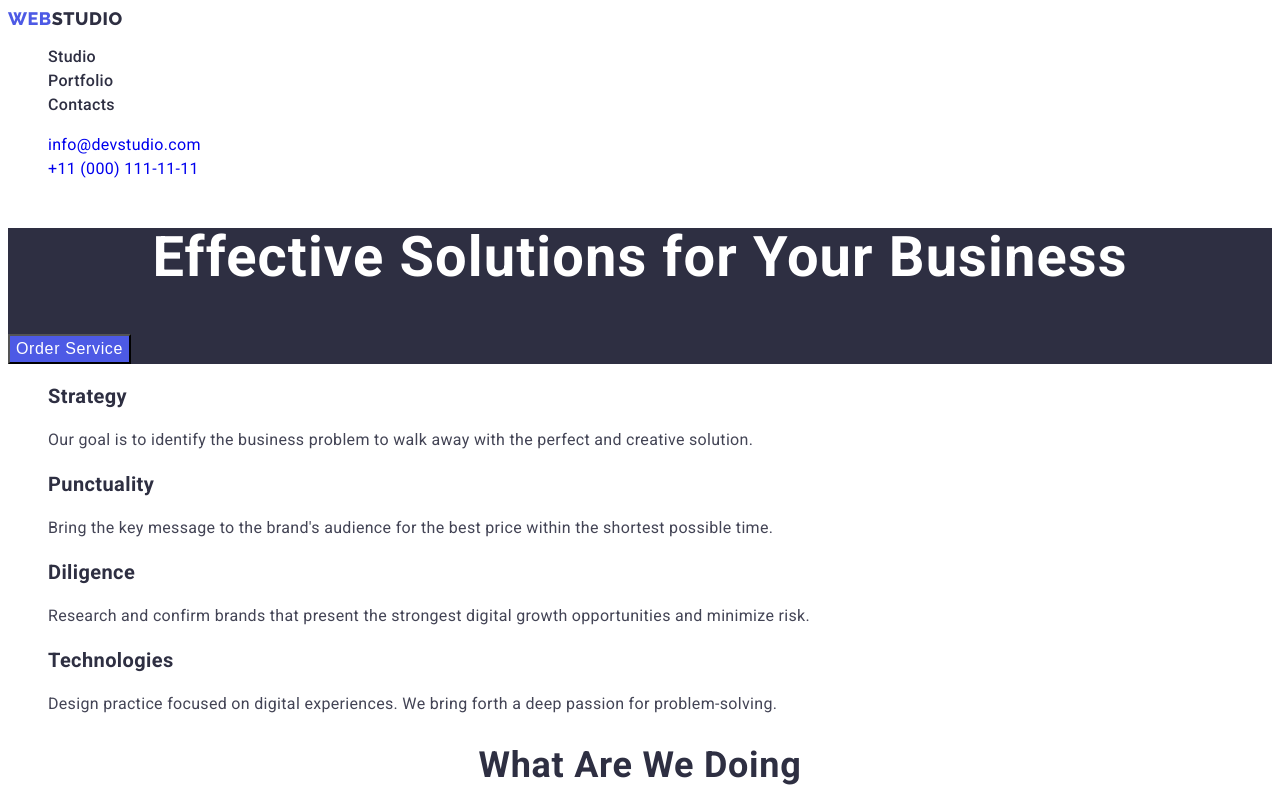
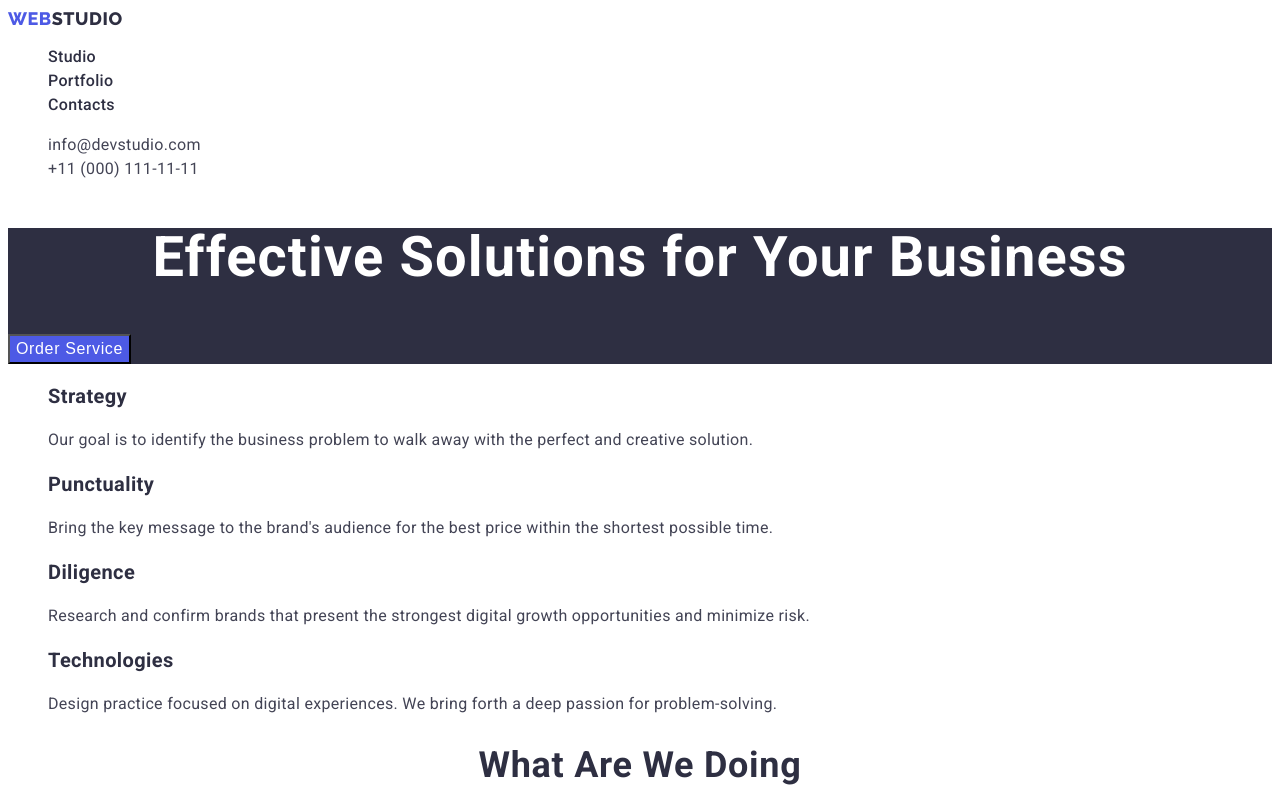
Before and after one commit to VV1010UA/goit-markup-hw-04, a plain HTML site: page index.html in a window 1280 px wide. Shown: the top 800 px of the page. Drawn offline with Linux system fonts and the light colour scheme.

Commit message:
header fix

```diff
--- a/css/styles.css
+++ b/css/styles.css
@@ -2,7 +2,7 @@ body {
   font-family: "Roboto", sans-serif;
   font-weight: 500;
   color: #434455;
-  background-color: ffffff;
+  background-color: #ffffff;
 }
 
 .link {
@@ -54,10 +54,18 @@ body {
   color: #434455;
   font-size: 16px;
   font-family: Roboto;
-
   font-weight: 400;
   line-height: 1.5;
   letter-spacing: 0.02em;
+}
+
+.header-address-link {
+  color: #434455;
+}
+
+.header-address-link:hover,
+.header-address-link:focus {
+  color: #404bbf;
 }
 
 /*?---------------Main----------------*/
```
